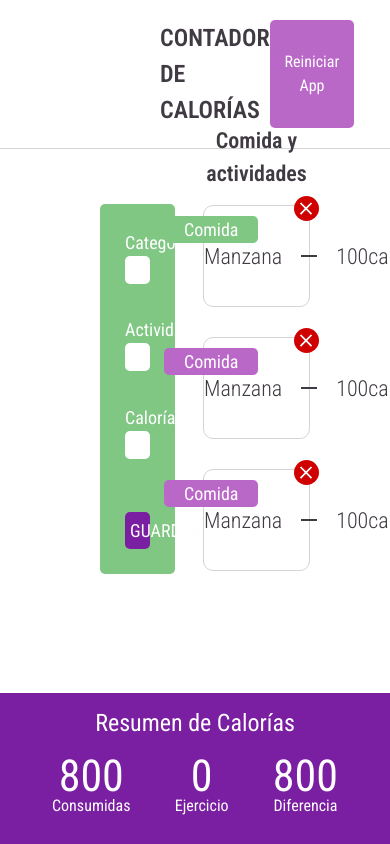
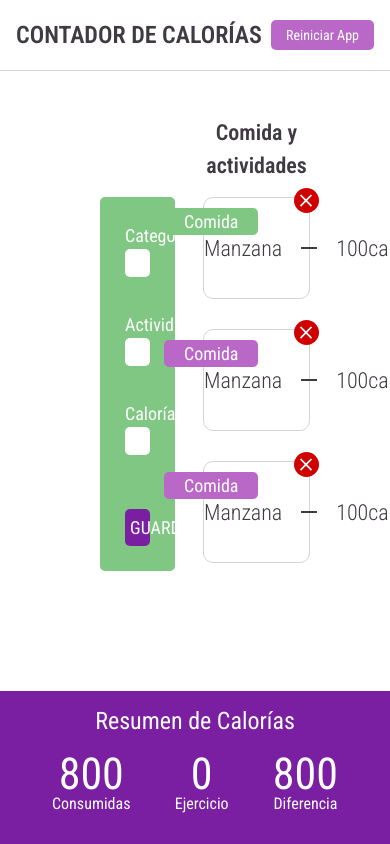
Before and after one commit to judithmf00/contadorCalorias, a React (Vite) app: page / in a window 390 px wide. Built offline with nearby package versions, Linux system fonts and the light colour scheme.

Commit message:
Responsive header acabado

```diff
--- a/src/Components/Header.tsx
+++ b/src/Components/Header.tsx
@@ -1,9 +1,8 @@
-
 export default function Header() {
   return (
-    <header className="header flex justify-between px-40 py-5">
-        <h1 className="header__title">Contador de calorías</h1>
-        <button className="header__button">Reiniciar App</button>
+    <header className="header flex justify-between items-center px-4 sm:px-10 md:px-20 lg:px-40 py-5">
+        <h1 className="header__title text-lg sm:text-xl md:text-2xl lg:text-3xl">Contador de calorías</h1>
+        <button className="header__button text-sm sm:text-base md:text-lg px-4 py-2">Reiniciar App</button>
     </header>
-  )
+  );
 }
```
Also changed, not shown: src/styles/header.scss (line endings or trailing spaces).
